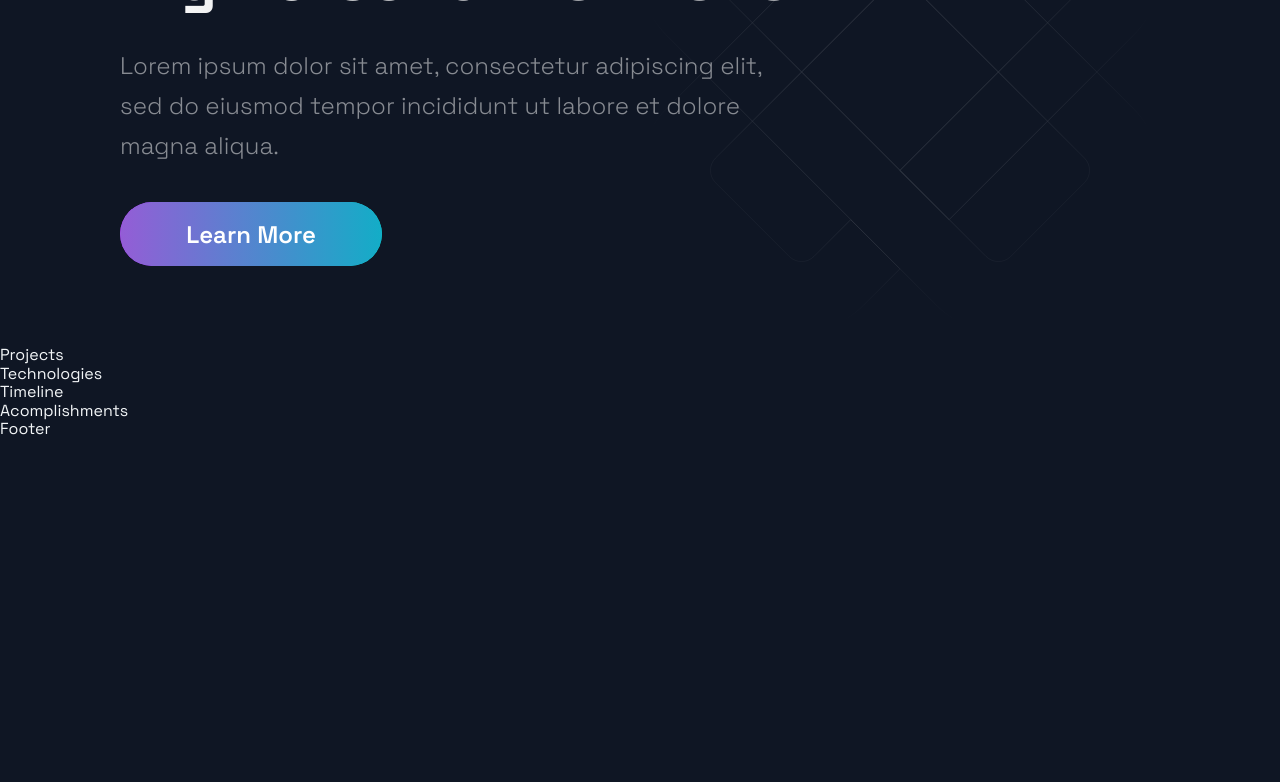
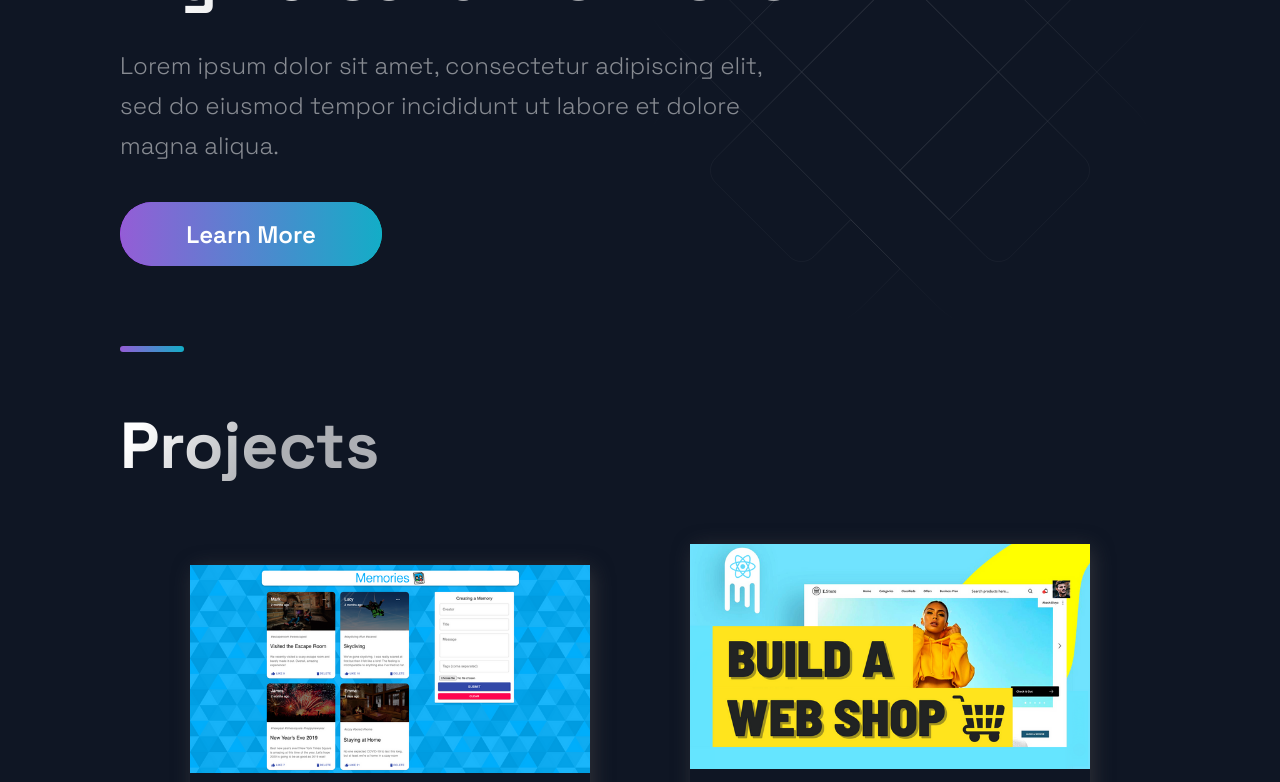
Before and after one commit to droffilc1/portfolio-website, a Next.js app: page / in a window 1280 px wide. Shown: the part 300-1082 px from the top of the page. Before the commit the page ends 800 px from the top, so only its background shows below. Built offline with nearby package versions, Linux system fonts and the light colour scheme.

Commit message:
Add projects section

```diff
--- a/src/components/Projects/Projects.js
+++ b/src/components/Projects/Projects.js
@@ -5,9 +5,34 @@
 import { projects } from '../../constants/constants';
 
 const Projects = () => (
-  <div>
-    Projects
-  </div>
+  <Section nopadding id='projects'>
+    <SectionDivider />
+    <SectionTitle main>Projects</SectionTitle>
+    <GridContainer>
+      {projects.map(({ id, image, title, description, tags, source, visit}) => (
+        <BlogCard key={id}>
+          <Img src={image} />
+          <TitleContent>
+            <HeaderThree title>{title}</HeaderThree>
+            <Hr />
+          </TitleContent>
+          <CardInfo>{description}</CardInfo>
+          <div>
+            <TitleContent>Stack</TitleContent>
+            <TagList>
+              {tags.map((tag, i) => (
+                <Tag key={i}>{tag}</Tag>
+              ))}
+            </TagList>
+          </div>
+          <UtilityList>
+            <ExternalLinks href={visit}>Code</ExternalLinks>
+            <ExternalLinks href={source}>Source</ExternalLinks>
+          </UtilityList>
+        </BlogCard>
+      ))}
+    </GridContainer>
+  </Section>
 );
 
 export default Projects;
```
